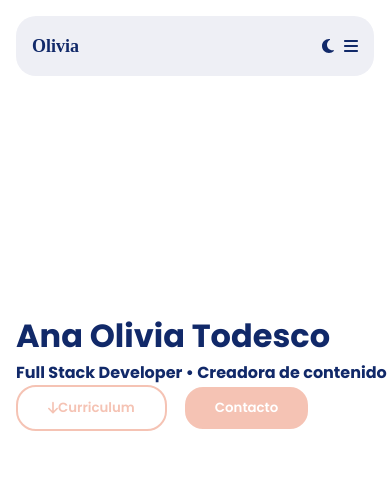
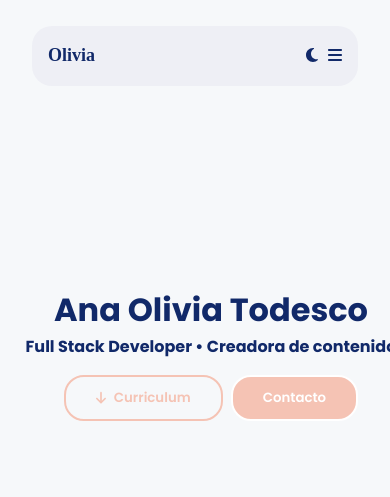
Before and after one commit to SrtaLiv/Portfolio-Vite, a React (Vite) app: page / in a window 390 px wide. Shown: the top 497 px of the page. Built offline with nearby package versions, Linux system fonts and the light colour scheme; a web font is replaced by a local one.

Commit message:
errores en paddings y responsive listo

```diff
--- a/src/App.jsx
+++ b/src/App.jsx
@@ -12,27 +12,13 @@ function App() {
   const { darkMode } = useContext(DarkModeContext);
 
   return (
-    <div className={`theme-${darkMode ? "dark" : "light"}`}>
+    <div className={`main theme-${darkMode ? "dark" : "light"}`}>
       <Nav />
-      <section id="inicio">
         <Inicio />
-      </section>
-
-      <section id="sobre-mi">
         <Sobremi />
-      </section>
-
-      <section id="proyectos">
         <Proyectos />
-      </section>
-
-      <section id="contacto-container">
         <Contact />
-      </section>
-
-      <section id="footer">
         <Footer />
-      </section>
     </div>
   );
 }
--- a/src/components/Contact/Contact.jsx
+++ b/src/components/Contact/Contact.jsx
@@ -5,8 +5,6 @@ import { FontAwesomeIcon } from '@fortawesome/react-fontawesome';
 import { faEnvelope, faSignature, faCopy, faArrowDown } from '@fortawesome/free-solid-svg-icons';
 
 function Contact() {
-    const [open, setOpen] = useState(false);
-
     return (
         <div className='container-contact'>
             <div>
--- a/src/components/Contact/contact.scss
+++ b/src/components/Contact/contact.scss
@@ -4,15 +4,24 @@
     @include themify($themes) {
         position: relative;
         flex-direction: column;
-        height: 70vh;
+        height: 60vh;
         background-color: themed("bg");
         color: themed("textColor");
+
+        display: flex;
+        flex-direction: column;
+        align-items: start;
 
         form {
             display: flex;
             flex-direction: column;
             justify-content: center;
             margin-top: 16px;
+            width: 70%;
+
+            @include mobile{
+              width: 100%;
+            }
 
             input {
                 height: 32px;
--- a/src/components/Footer/footer.scss
+++ b/src/components/Footer/footer.scss
@@ -2,6 +2,9 @@
 
 footer {
     @include themify($themes) {
+        display: flex;
+        flex-direction: column;
+        align-items: start;
         bottom: 0;
         background-color: themed("bgSoft");
         min-height: 30vh;
@@ -18,6 +21,7 @@ footer {
         .link-mail {
             color: themed("primary");
             text-decoration: underline;
+            text-wrap: wrap;
         }
 
     }
--- a/src/components/Inicio/Inicio.jsx
+++ b/src/components/Inicio/Inicio.jsx
@@ -9,8 +9,7 @@ function Inicio() {
         <div className='inicio'>
             <h1>Ana Olivia Todesco</h1>
             <h3>Full Stack Developer • Creadora de contenido</h3>
-            <section>
-
+            <div class="buttons">
                 <a href="src/assets/CURRICULUM.pdf" download="CURRICULUM.pdf" >
                     <button className='btn-cv'>
                         <FontAwesomeIcon icon={faArrowDown} />
@@ -18,10 +17,10 @@ function Inicio() {
                     </button>
                 </a>
 
-                <Link className='nav-link' to='contacto-container' smooth={true} duration={600}>
+                <Link className='nav-link' to='container-contact' smooth={true} duration={600}>
                     <button className='btn-contacto'>Contacto</button>
                 </Link>
-            </section>
+            </div>
         </div>
     )
 }
--- a/src/components/Inicio/inicio.scss
+++ b/src/components/Inicio/inicio.scss
@@ -4,21 +4,16 @@
     @include themify($themes) {
         display: flex;
         flex-direction: column;
-        align-items: justify-content;
-        justify-content: center;
-        min-height: 90vh;
+        min-height: 80vh;
         color: themed("text");
-        background-color: themed("bg");
+        background-color: themed("bgSoft");
+
+        // align-items: start;
 
         @include mobile {
+            width: 100%;
             height: 120%;
         }
-
-        section {
-            animation: reveal 0.8s cubic-bezier(0.22, 0.61, 0.36, 1) 0.2s backwards;
-
-        }
-
 
         button {
             background-color: opacify($color: #000000, $amount: 0);
@@ -43,8 +38,19 @@
         }
 
         .btn-cv{
-            margin: 0 1rem 1rem 0;
             background-color: #00000000;
+            display: flex;
+            flex-direction: row;
+            gap: 0.5rem;
+            align-items: center;
+        }
+
+        .buttons{
+            display: flex;
+            flex-direction: row;
+            gap: 0.5rem;
+            margin-top: 1rem;
+            flex-wrap: wrap;
         }
 
     }
--- a/src/components/Navbar/Navbar.jsx
+++ b/src/components/Navbar/Navbar.jsx
@@ -35,7 +35,7 @@ function Nav() {
                     </li>
 
                     <li>
-                        <Link className='nav-link' to='contacto-container' smooth={true} duration={600} onClick={handleMenuToggle}>
+                        <Link className='nav-link' to='container-contact' smooth={true} duration={600} onClick={handleMenuToggle}>
                             Contacto
                         </Link>
                     </li>
--- a/src/components/Navbar/navbar.scss
+++ b/src/components/Navbar/navbar.scss
@@ -1,6 +1,9 @@
 @import "../../style.scss";
 
 header {
+
+  padding: 0.6rem 2rem;
+
   @include themify($themes) {
     background-color: opacify($color: #00000000, $amount: 0);
     z-index: 1000;
@@ -8,6 +11,8 @@ header {
     top: 0;
     left: 0;
     right: 0;
+    display: flex;
+    justify-content: center;
 
     nav {
       margin-top: 1rem;
@@ -19,6 +24,7 @@ header {
       justify-content: space-between;
       display: flex;
       padding: 0 1rem;
+      width: 100%;
     }
 
     .logo {
@@ -45,7 +51,6 @@ header {
         background-color: themed("bgNav");
         margin-top: 10rem;
         border-radius: 0 0 20px 20px;
-        width: 100%;
         gap: 1rem;
 
         .nav-menu.open {
--- a/src/components/Proyectos/proyectos.scss
+++ b/src/components/Proyectos/proyectos.scss
@@ -5,12 +5,14 @@
         background-color: themed("bg");
         color: themed("textColor");
         min-height: 100vh;
+        display: flex;
+        flex-direction: column;
+        align-items: start;
 
         .proyectos-container {
             z-index: 0;
             display: flex;
             flex-direction: column;
-            height: auto;
 
             .proyecto-card {
                 margin-top: 1rem;
--- a/src/components/Sobre Mi/sobremi.scss
+++ b/src/components/Sobre Mi/sobremi.scss
@@ -6,9 +6,14 @@
         color: themed("textColor");
         min-height: 90vh;
 
-        .descripcion{
+        display: flex;
+        flex-direction: column;
+        align-items: start;
+
+        .descripcion {
             display: flex;
             flex-direction: row;
+            gap: 1rem;
 
             @include mobile {
                 flex-direction: column;
@@ -16,17 +21,16 @@
             @include tablet {
                 flex-direction: column;
             }
+        }
 
-        }
         img {
-            object-fit:cover;
+            object-fit: cover;
             max-height: 300px;
             border-radius: 20px;
         }
-        span{
+        span {
             font-weight: 600;
-            color: themed("textColor");
+            color: themed("primary");
         }
     }
-
 }
--- a/src/style.scss
+++ b/src/style.scss
@@ -11,6 +11,10 @@
   font-style: normal;
 }
 
+.main {
+  width: 100vw;
+}
+
 //  LIGHT AND DARK MODE
 $themes: (
   light: (
@@ -22,7 +26,7 @@ $themes: (
     border: rgb(34, 34, 34),
     primary: #f5c3b4,
     bgNav: #eeeff5,
-    btnHover: #FFA489
+    btnHover: #ffa489
   ),
   dark: (
     textColor: whitesmoke,
@@ -33,7 +37,7 @@ $themes: (
     border: #444,
     primary: #c6fa19,
     bgNav: #16252d,
-    btnHover:  #9CCB00
+    btnHover: #9ccb00
   )
 );
 
@@ -112,25 +116,21 @@ a:visited {
 //COLORES
 
 /*=============== VARIABLES CSS ===============*/
-:root {
+// header {
+//   padding: 0.6rem 2rem;
+// }
+
 .inicio,
 .sobre-mi,
 .proyectos,
 .container-contact,
 footer {
-    border-bottom: 1px solid gray;
   padding-left: 6rem;
   padding-right: 6rem;
-    display: flex;
-    flex-direction: column;
   justify-content: center;
-  }
-
-
-  header {
-    border: none;
-    padding-left: 1rem;
-    padding-right: 1rem;
+  align-items: center;
+  text-wrap: wrap;
+  border-bottom: 1px solid white;
 }
 
 //tablet
@@ -140,8 +140,8 @@ a:visited {
   .proyectos,
   .container-contact,
   footer {
-      padding-left: 3rem;
-      padding-right: 3rem;
+    width: 100%;
+    padding: 3rem;
   }
 }
 
@@ -152,8 +152,7 @@ a:visited {
   .proyectos,
   .container-contact,
   footer {
-      padding-left: 1rem;
-      padding-right: 1rem;
+    padding: 1rem;
     width: 100%;
   }
 }
@@ -192,4 +191,3 @@ a:visited {
     transform: translateY(0); /* Vuelve a su posición original */
   }
 }
-}
```
Lines whose indentation alone changed are shown as unchanged.
